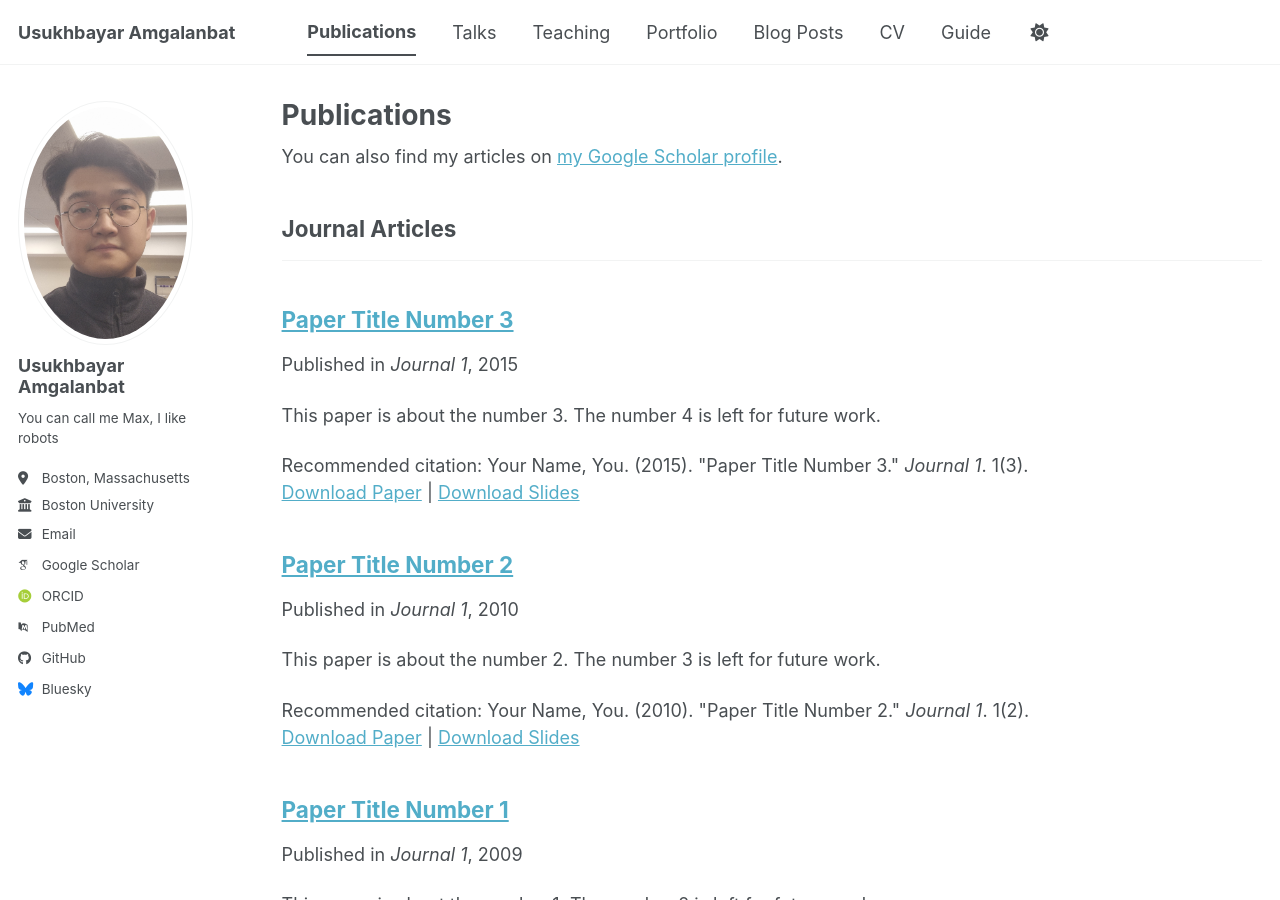
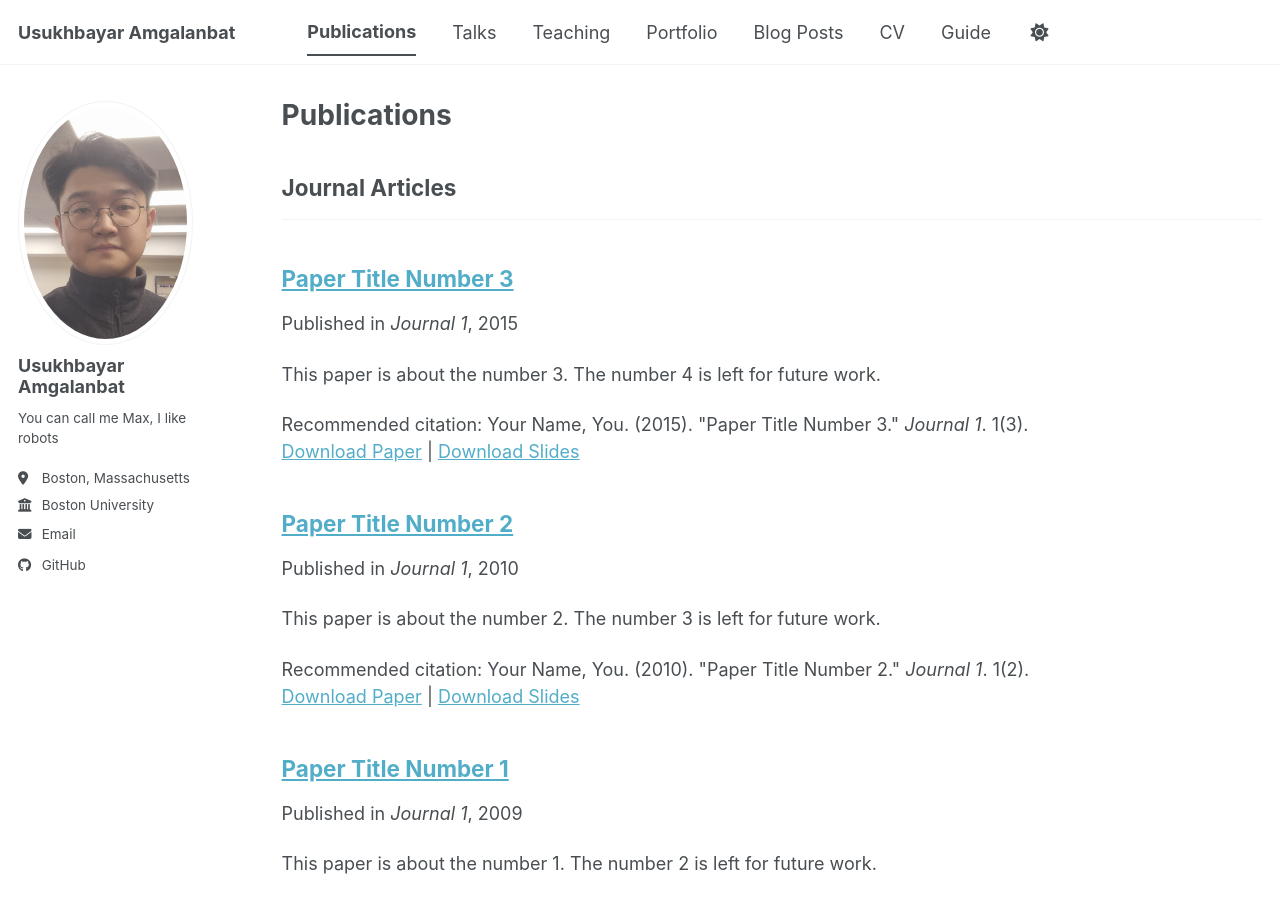
Before and after one commit to ketaxura/ketaxura.github.io, a Jekyll site: the page built from _pages/publications.html, in a window 1280 px wide and 900 px high. Built offline with Jekyll 4.4.1, drawn with Linux system fonts in a browser that asks for light colours; some web fonts are replaced; a script bundle is joined from its source files by our own code; library files that are not in the unit come from our copies; some of the changed lines change nothing that is shown.

Commit message:
Replace URLs with placeholders in _config.yml
Updated social media and academic profile URLs to placeholders.

```diff
--- a/_config.yml
+++ b/_config.yml
@@ -35,13 +35,13 @@
   # Academic websites
   academia         : # URL
   arxiv            : # URL - Update with the correct link to your profile
-  googlescholar    : "https://scholar.google.com/citations?user=PS_CX0AAAAAJ"
+  googlescholar    : # URL
   inspire-hep      : # URL
   impactstory      : # URL
-  orcid            : "https://orcid.org/yourorcidurl"
+  orcid            : # URL
   semantic         : # URL
   ssrn             : # URL
-  pubmed           : "https://www.ncbi.nlm.nih.gov/pubmed/?term=john+snow"
+  pubmed           : # URL
   researchgate     : # URL
   scopus           : # URL
   zotero           : # URL
@@ -57,7 +57,7 @@
 
   # Social media
   artstation       : # Username
-  bluesky          : "bsky.app" # Replace this with you Bluesky username
+  bluesky          : # Username
   facebook         : # Username
   flickr           : # Username
   foursquare       : # Username
```
